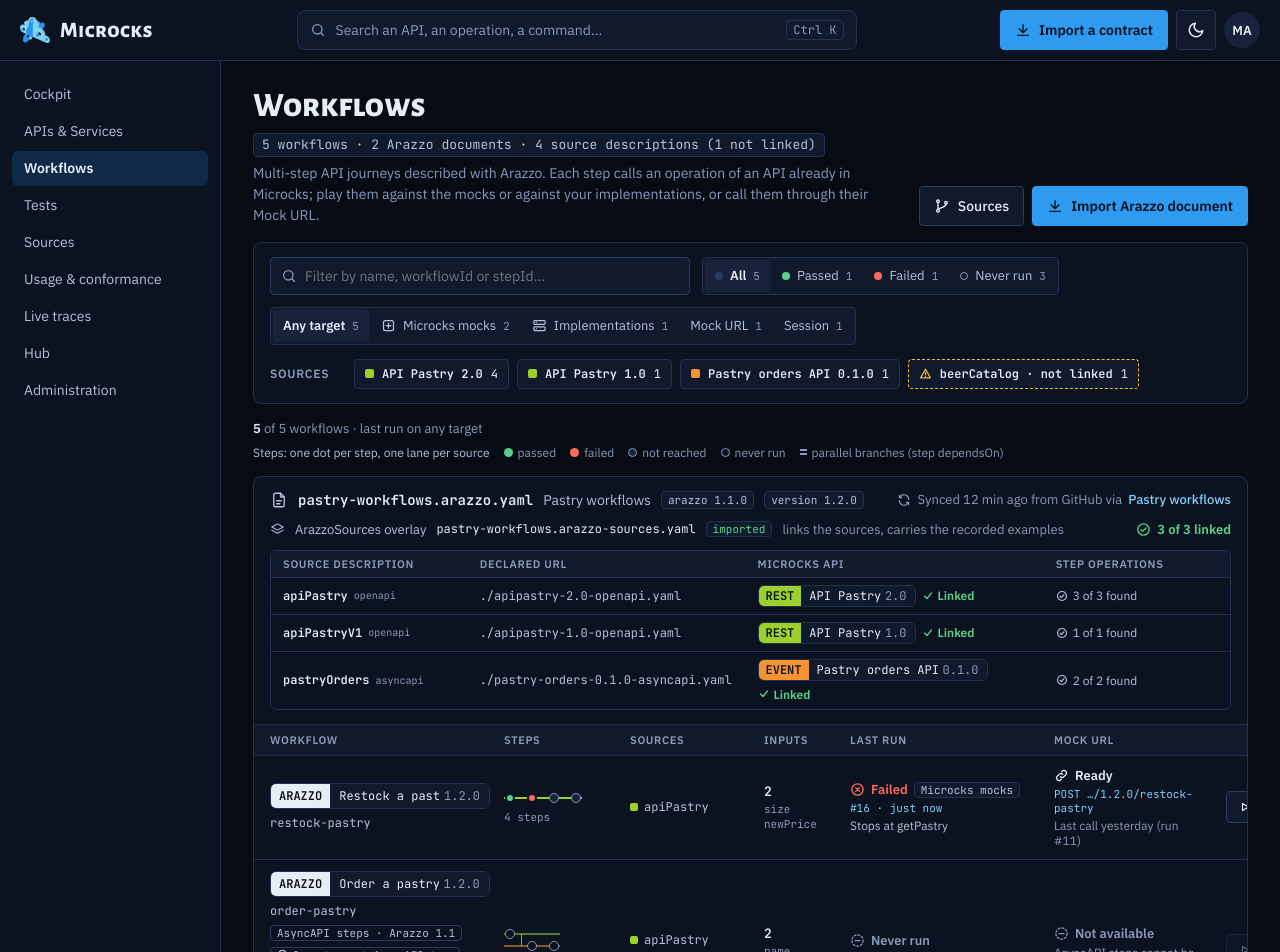
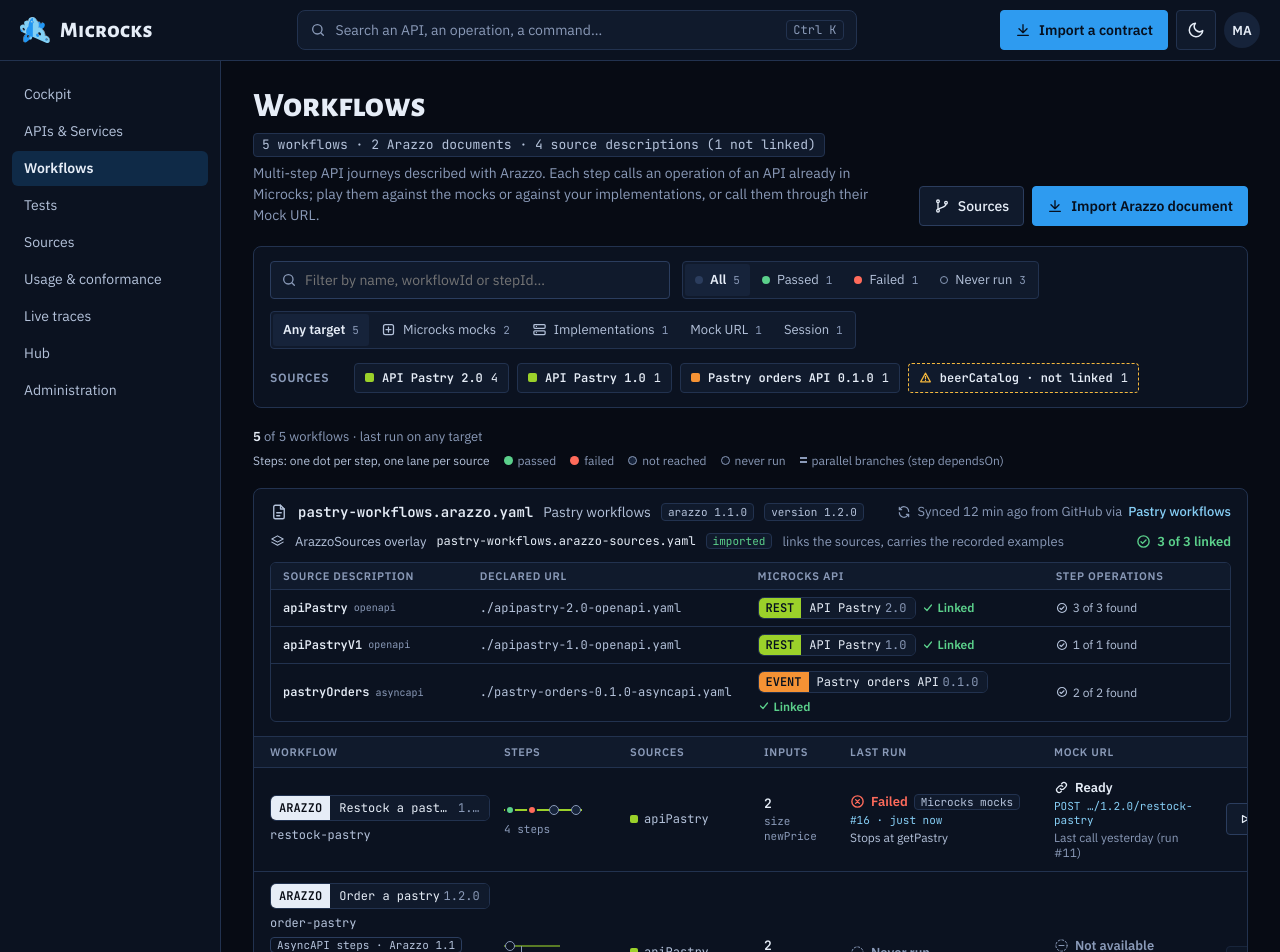
Before and after one commit to SebastienDegodez/microcks-deep-ink, a React (Vite) app in the folder apps/demo-react/: page /#/workflows in a window 1280 px wide. Shown: the top 952 px of the page. Built offline with nearby package versions, Linux system fonts and the light colour scheme.

Commit message:
workflows: review fixes (focus after link and reset, badge ellipsis, 400px search, 20px rhythm, version-matched dialog default)
Co-Authored-By: Claude Opus 5.5 <noreply@anthropic.com>
Claude-Session: https://claude.ai/code/session_01LmiEWgCZhmoDUG488Nsjou

```diff
--- a/apps/demo-react/src/ui/pages/workflows/LinkSourceDialog.tsx
+++ b/apps/demo-react/src/ui/pages/workflows/LinkSourceDialog.tsx
@@ -32,7 +32,13 @@ export function LinkSourceDialog({ open, onClose, document, source, onLinked }:
   const wanted = source.type === 'asyncapi' ? 'EVENT' : 'REST';
   const candidates = (services.data ?? []).filter((s) => s.protocol === wanted || (source.type === 'openapi' && s.protocol === 'DIRECT'));
   const file = source.link.status === 'not-linked' ? source.link.expectedFile : source.url;
-  const hint = candidates.find((s) => s.name.toLowerCase().replace(/\s+/g, '').includes(source.name.toLowerCase().replace(/catalog$/, '')));
+  // Preselect an API only when its name AND the version of the declared file match ("beer-catalog-1.0" never picks 0.9).
+  const fileVersion = /-(\d+(?:\.\d+)+)-/.exec(file)?.[1];
+  const hint = candidates.find(
+    (s) =>
+      s.name.toLowerCase().replace(/\s+/g, '').includes(source.name.toLowerCase().replace(/catalog$/, '')) &&
+      (!fileVersion || s.version === fileVersion),
+  );
   const selected = choice || hint?.id || '';
 
   const link = async () => {
--- a/apps/demo-react/src/ui/pages/workflows/WorkflowsPage.tsx
+++ b/apps/demo-react/src/ui/pages/workflows/WorkflowsPage.tsx
@@ -17,6 +17,8 @@ import { LoomThumb, sourceColor } from './LoomThumb';
 import { ButtonRouterLink, ErrorBlock, runPath, runSetupPath, workflowPath } from './shared';
 
 type Result = 'all' | 'passed' | 'failed' | 'never';
+
+const SEARCH_ID = 'wf-search';
 
 const RESULTS: (SegmentedOption & { id: Result })[] = [
   { id: 'all', label: 'All', dot: 'neutral' },
@@ -183,6 +185,7 @@ export default function WorkflowsPage() {
   const [demo, setDemo] = useState<'loading' | 'empty' | null>(null);
   const [linking, setLinking] = useState<LinkTarget | null>(null);
   const [linked, setLinked] = useState<string | null>(null);
+  const linkedRef = useRef<HTMLDivElement>(null);
 
   const docs = useQuery(() => uc.arazzo.listDocuments(), [linked]);
   const services = useQuery(() => uc.catalog.listServices(), []);
@@ -234,12 +237,19 @@ export default function WorkflowsPage() {
     // eslint-disable-next-line react-hooks/exhaustive-deps
   }, [list.status, items.length, result]);
 
+  // The reset buttons unmount once no filter is left: focus goes back to the search field.
   const reset = () => {
     setQ('');
     setResult('all');
     setRunKind('any');
     setSources([]);
+    document.getElementById(SEARCH_ID)?.focus();
   };
+
+  // After linking, the trigger ("Link sources") is gone: focus the success message.
+  useEffect(() => {
+    if (linked) linkedRef.current?.focus();
+  }, [linked]);
 
   const serviceOf = (id: string) => services.data?.find((s) => s.id === id);
   const serviceName = (id: string) => {
@@ -265,7 +275,7 @@ export default function WorkflowsPage() {
   const ready = !loading && !showOnboarding && docs.status === 'success';
 
   return (
-    <div className="wf-page" data-main-pad="roomy">
+    <div className="wf-page wf-list-page" data-main-pad="roomy">
       <PageHeader
         title="Workflows"
         meta={countLine}
@@ -284,9 +294,11 @@ export default function WorkflowsPage() {
       />
 
       {linked ? (
-        <Callout tone="success" title={`${linked} linked`} live="polite">
-          The workflows that use it can run now.
-        </Callout>
+        <div ref={linkedRef} tabIndex={-1} className="wf-focus-target">
+          <Callout tone="success" title={`${linked} linked`} live="polite">
+            The workflows that use it can run now.
+          </Callout>
+        </div>
       ) : null}
 
       {docs.status === 'error' || list.status === 'error' ? (
@@ -294,9 +306,9 @@ export default function WorkflowsPage() {
       ) : null}
 
       {!showOnboarding ? (
-        <FilterBar label="Workflow filters">
+        <FilterBar label="Workflow filters" className="wf-filters">
           <FilterRow>
-            <FilterSearch label="Filter workflows" placeholder="Filter by name, workflowId or stepId…" autoComplete="off" value={q} onChange={(e) => setQ(e.target.value)} />
+            <FilterSearch id={SEARCH_ID} label="Filter workflows" placeholder="Filter by name, workflowId or stepId…" autoComplete="off" value={q} onChange={(e) => setQ(e.target.value)} />
             <Segmented label="Last run result" options={RESULTS.map((r) => ({ ...r, count: counts?.[r.id] }))} value={result} onChange={(id) => setResult(id as Result)} />
             <Segmented
               label="Run target"
@@ -612,7 +624,11 @@ function WorkflowRow({
   return (
     <div role="row" className="wf-wrow">
       <div role="cell" className="wf-cell wf-cell-workflow">
-        <RouterLink to={workflowPath(document.id, workflow.workflowId)} className="wf-badge-link wf-name-link">
+        <RouterLink
+          to={workflowPath(document.id, workflow.workflowId)}
+          className="wf-badge-link wf-name-link"
+          aria-label={`${workflow.summary} ${document.version}`}
+        >
           <ApiBadge arazzo name={workflow.summary} version={document.version} className="wf-name-badge" />
         </RouterLink>
         <div className="wf-cell-line">
@@ -670,7 +686,7 @@ function WorkflowRow({
       <div role="cell" className="wf-cell wf-cell-last">
         <span className="wf-cell-line">
           <span className="wf-result-word" data-result={shown}>
-            <Icon name={shown === 'passed' ? 'check-circle' : shown === 'failed' ? 'x-circle' : 'never-tested'} size={15} strokeWidth={shown === 'never' ? 2 : 2.2} />
+            <Icon name={shown === 'passed' ? 'check-circle' : shown === 'failed' ? 'x-circle' : 'never-tested'} size={15} strokeWidth={shown === 'never' ? 1.6 : 2.2} />
             {shown === 'passed' ? 'Passed' : shown === 'failed' ? 'Failed' : 'Never run'}
           </span>
           {lastRun ? <span className="wf-tag">{targetLabel(lastRun)}</span> : null}
@@ -693,7 +709,7 @@ function WorkflowRow({
 
       <div role="cell" className="wf-cell wf-cell-mock">
         <span className="wf-mock-state" data-ready={runnable ? '' : undefined}>
-          <Icon name={runnable ? 'link' : 'never-tested'} size={15} />
+          <Icon name={runnable ? 'link' : 'never-tested'} size={15} strokeWidth={runnable ? 2 : 1.6} />
           {runnable ? 'Ready' : 'Not available'}
         </span>
         {runnable ? (
--- a/apps/demo-react/src/ui/pages/workflows/workflows.css
+++ b/apps/demo-react/src/ui/pages/workflows/workflows.css
@@ -50,6 +50,10 @@
 .wf-cell-wide { min-inline-size: 240px; max-inline-size: 360px; white-space: normal; }
 
 /* Workflows list (screen 15) */
+.wf-list-page { gap: 20px; font-variant-numeric: tabular-nums; }
+.wf-focus-target:focus { outline: none; }
+.wf-focus-target:focus-visible { outline: 2px solid var(--action); outline-offset: 2px; border-radius: var(--radius-panel); }
+.wf-filters .filter-bar-search { max-width: 400px; }
 .wf-text2 { color: var(--text-secondary); }
 .wf-muted-text { color: var(--text-muted); }
 .wf-plain-link { color: var(--link); font-weight: 500; text-decoration: none; }
@@ -70,6 +74,11 @@
 .chip.wf-src-unlinked .chip-label { gap: 8px; align-items: center; }
 .chip.wf-src-unlinked .chip-value { display: inline-flex; align-items: center; gap: 8px; }
 .chip.wf-src-unlinked .chip-count { color: inherit; font-weight: 400; }
+/* Zero count: faded like the other source chips (muted text, never opacity). */
+.chip.wf-src-unlinked[data-empty]:not([aria-pressed="true"]),
+.chip.wf-src-unlinked[data-empty]:not([aria-pressed="true"]) .chip-value,
+.chip.wf-src-unlinked[data-empty]:not([aria-pressed="true"]) .chip-count { color: var(--text-muted); font-weight: 400; }
+.chip.wf-src-unlinked[data-empty]:not([aria-pressed="true"]) .icon { opacity: 0.45; }
 button.chip.wf-src-unlinked[aria-pressed="true"] { background: var(--warning); border-color: var(--warning); color: var(--on-proto); }
 button.chip.wf-src-unlinked[aria-pressed="true"] .icon { color: var(--on-proto); }
 
@@ -159,7 +168,12 @@ button.chip.wf-src-unlinked[aria-pressed="true"] .icon { color: var(--on-proto);
 .wf-cell-line { display: flex; flex-wrap: wrap; align-items: center; gap: 6px; }
 .wf-cell-run { display: flex; justify-content: flex-end; }
 .api-badge.wf-name-badge { max-width: 100%; white-space: nowrap; }
-.api-badge.wf-name-badge > .api-badge-name { min-width: 0; overflow: hidden; text-overflow: ellipsis; }
+.api-badge.wf-name-badge > .api-badge-type { flex: none; }
+/* A long name ends with an ellipsis; the version gives way first ("Compare v1 / v2 prices 1…"). */
+.api-badge.wf-name-badge > .api-badge-name,
+.api-badge.wf-name-badge > .api-badge-version { display: block; min-width: 0; overflow: hidden; text-overflow: ellipsis; white-space: nowrap; }
+.api-badge.wf-name-badge > .api-badge-name { flex: 0 1 auto; }
+.api-badge.wf-name-badge > .api-badge-version { flex: 0 1000 auto; }
 .wf-id { font: 400 12px var(--font-mono); color: var(--text-secondary); }
 .wf-block { display: inline-flex; align-items: center; gap: 4px; padding: 0 6px; border: 1px solid var(--border-strong); border-radius: 4px; font: 600 11px var(--font-ui); color: var(--text-secondary); }
 .wf-note { font: 400 12px var(--font-ui); color: var(--text-muted); }
```
